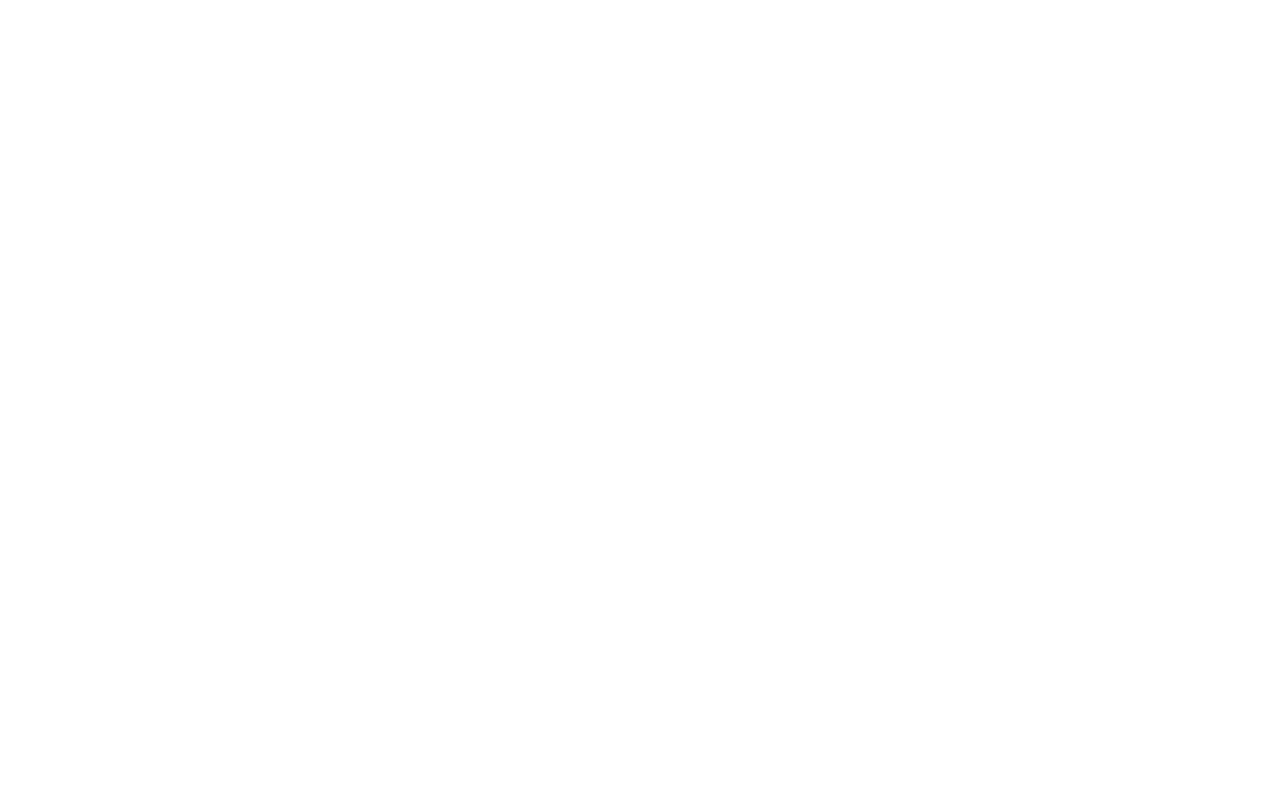
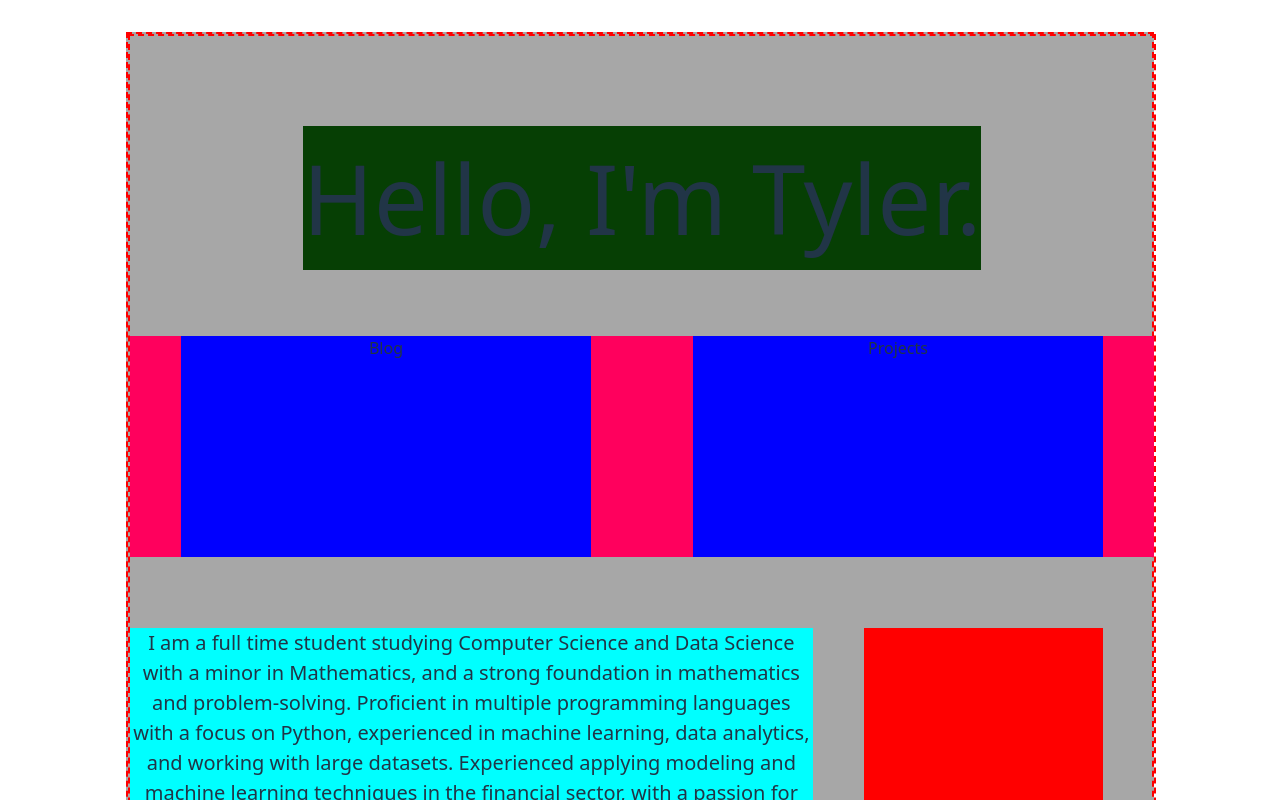
Before and after one commit to Tyler-Kelly1/Tyler-Portfollio, a React (Vite) app in the folder portfollio/: page / in a window 1280 px wide. Shown: the top 800 px of the page. Built offline with nearby package versions, Linux system fonts and the light colour scheme.

Commit message:
formatting and routing

```diff
--- a/portfollio/index.html
+++ b/portfollio/index.html
@@ -4,32 +4,11 @@
     <meta charset="UTF-8" />
     <link rel="icon" type="image/svg+xml" href="/vite.svg" />
     <meta name="viewport" content="width=device-width, initial-scale=1.0" />
-    <title>Vite + React + TS</title>
+    <title>Tylers Portfollio</title>
   </head>
   <body>
     <div id="root"></div>
-      <script type="text/javascript">
-      // Single Page Apps for GitHub Pages
-      // MIT License
-      // https://github.com/rafgraph/spa-github-pages
-      // This script checks to see if a redirect is present in the query string,
-      // converts it back into the correct url and adds it to the
-      // browser's history using window.history.replaceState(...),
-      // which won't cause the browser to attempt to load the new url.
-      // When the single page app is loaded further down in this file,
-      // the correct url will be waiting in the browser's history for
-      // the single page app to route accordingly.
-      (function(l) {
-        if (l.search[1] === '/' ) {
-          var decoded = l.search.slice(1).split('&').map(function(s) {
-            return s.replace(/~and~/g, '&')
-          }).join('?');
-          window.history.replaceState(null, null,
-              l.pathname.slice(0, -1) + decoded + l.hash
-          );
-        }
-      }(window.location))
-    </script>
+
     <script type="module" src="/src/main.tsx"></script>
   </body>
 </html>
--- a/portfollio/package.json
+++ b/portfollio/package.json
@@ -29,6 +29,6 @@
     "sass-embedded": "^1.89.2",
     "typescript": "~5.8.3",
     "typescript-eslint": "^8.35.1",
-    "vite": "^7.0.3"
+    "vite": "^7.0.4"
   }
 }
--- a/portfollio/src/App.tsx
+++ b/portfollio/src/App.tsx
@@ -1,18 +1,20 @@
 
 import './App.css'
 
-import {BrowserRouter as Router, Routes, Route} from 'react-router-dom'
+import {HashRouter as Router, Routes, Route} from 'react-router-dom'
 import Home from './pages/home/home.tsx'
 import Blog from './pages/blog/blog.tsx'
+import Projects from './pages/projects/projects.tsx'
 
 
 function App() {
 
   return (
-    <Router basename='Tyler-Portfollio'>
+    <Router>
       <Routes>
         <Route path="/" element={<Home/>}></Route>
         <Route path="/blog" element={<Blog/>}></Route>
+        <Route path="/projects" element={<Projects/>}></Route>
       </Routes>
     </Router>
   )
--- a/portfollio/src/pages/home/components/Hero.scss
+++ b/portfollio/src/pages/home/components/Hero.scss
@@ -1,17 +1,19 @@
 
 
-@media screen and (min-width: 376px) {
+@media screen and (min-width: 500px) {
 
     .heroText{
     margin-top: 1.5rem;
     display: grid;
     grid-template-columns: 1fr 1fr 1fr;
-    grid-template-rows: 1fr 1fr;
+    grid-template-rows: 1fr 1fr 1fr;
     max-height: fit-content;
     }
 
+    .navHeroCont{
+    grid-column: span 3;
 
-
+    }
 
     .name{
         margin: auto;
@@ -22,7 +24,7 @@
 
     .flick{
         grid-column: span 1;
-        width: 50%;
+        width: 70%;
         height: 100%;
         background-color: red;
         margin-top: 1rem;
@@ -45,7 +47,7 @@
 }
 
 
-@media screen and (max-width: 376px) {
+@media screen and (max-width: 500px) {
 
     .heroText{
     display: grid;
@@ -54,14 +56,18 @@
     max-height: fit-content;
     }
 
+    .navHeroCont{
+        width: 100%;
+        margin-top: 10px;
+    }
 
     .name{
-        font-size: 6vh;
+        font-size: 5vh;
         background-color: yellow;
     }
 
     .flick{
-        width: 50%;
+        width: 40%;
         height: 20vh;
         background-color: red;
         margin-top: 2.5rem;
--- a/portfollio/src/pages/home/components/Hero.tsx
+++ b/portfollio/src/pages/home/components/Hero.tsx
@@ -1,5 +1,6 @@
 
 import "./Hero.scss"
+import Nav from './Nav'
 //import headShot from '/tempHeadshot.jfif'
 
 //
@@ -10,6 +11,7 @@ function Hero() {
     <>
     <div className="heroText">
     <div className="name">Hello, I'm Tyler.</div>
+    <div className="navHeroCont"><Nav/></div>
     <p className="description">I am a full time student studying Computer Science and Data Science with a minor in Mathematics, and a strong foundation in mathematics and problem-solving. Proficient in multiple programming languages with a focus on Python, experienced in machine learning, data analytics, and working with large datasets. Experienced applying modeling and machine learning techniques in the financial sector, with a passion for advancing the use of machine learning to drive innovation and data-driven decision-making in finance and business.</p>
     <div className="flick">
 
--- /dev/null
+++ b/portfollio/src/pages/home/components/Nav.scss
@@ -0,0 +1,18 @@
+.navCont{
+
+    width: 100%;
+    height: 80%;
+    display: grid;
+    grid-template-rows: 1fr;
+    grid-template-columns: 1fr 1fr;
+    margin: auto;
+
+    .navOption{
+        margin: auto;
+        background-color: blue;
+        width: 80%;
+        height: 100%;
+    }
+
+    background-color: rgb(255, 0, 93);
+}
--- /dev/null
+++ b/portfollio/src/pages/home/components/Nav.tsx
@@ -0,0 +1,23 @@
+import "./Nav.scss"
+import { useNavigate } from 'react-router-dom';
+
+function Nav(){
+
+    const navigate = useNavigate()
+
+
+return (<>
+
+
+<div className="navCont">
+
+    <div className= "navOption" onClick={() => navigate('/blog')}>Blog</div>
+    <div className= "navOption" onClick={() => navigate('/projects')}>Projects</div>
+
+</div>
+
+</>)
+
+}
+
+export default Nav
--- a/portfollio/src/pages/home/home.scss
+++ b/portfollio/src/pages/home/home.scss
@@ -41,7 +41,7 @@
 }
 
 
-@media screen and (max-width: 376px) {
+@media screen and (max-width: 500px) {
     #root {
     margin: 0 auto;
     padding: 1rem;
--- /dev/null
+++ b/portfollio/src/pages/projects/projects.tsx
@@ -0,0 +1,13 @@
+
+import "./projects.scss"
+
+function Projects() {
+
+  return (
+    <>
+        Hello world, I am the projects page.
+    </>
+  )
+}
+
+export default Projects
```
Also changed, not shown: portfollio/src/404.html (deleted, +0 -40 lines), portfollio/src/pages/projects/projects.scss (added), 1 other file (tests, documents, lock files or other folders).
